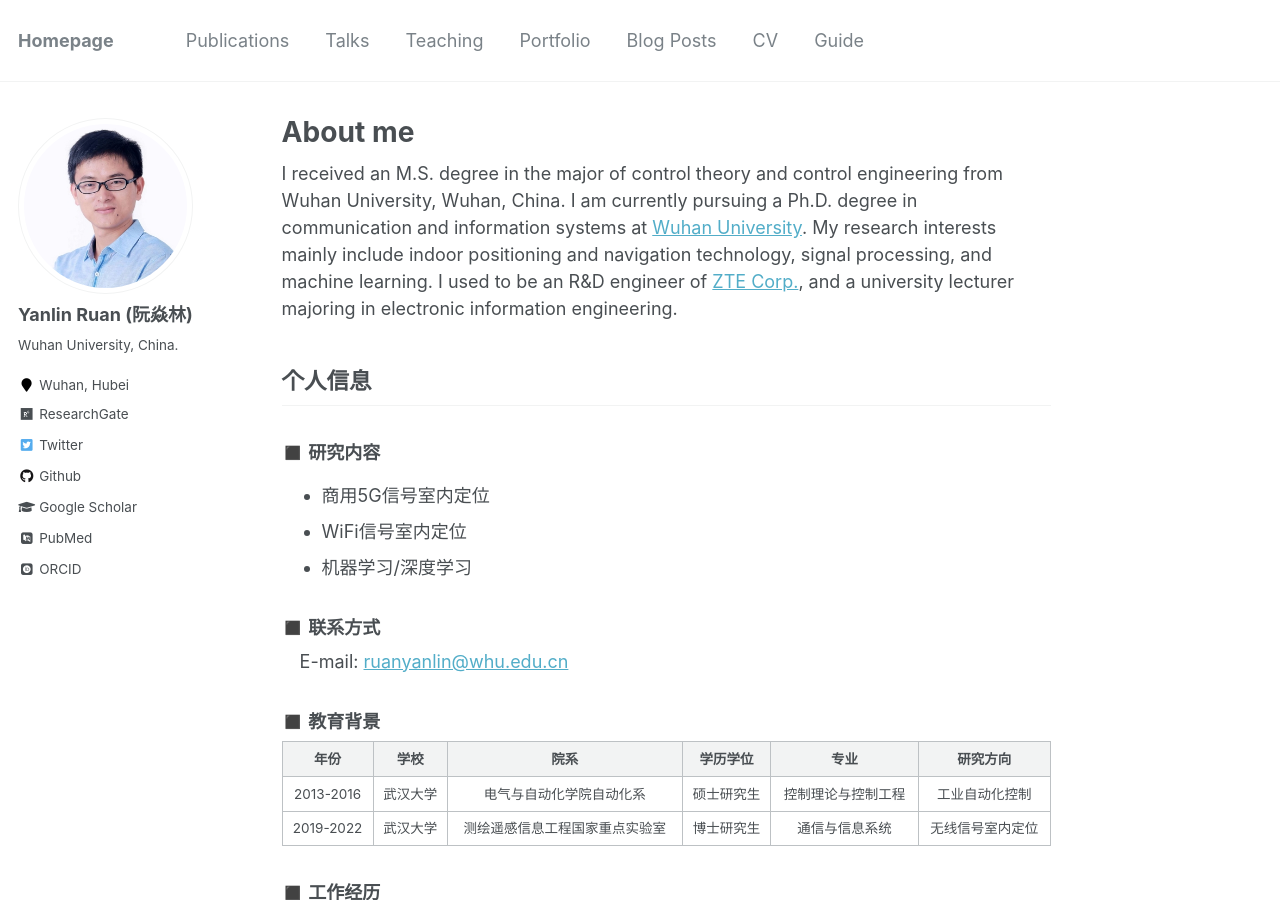
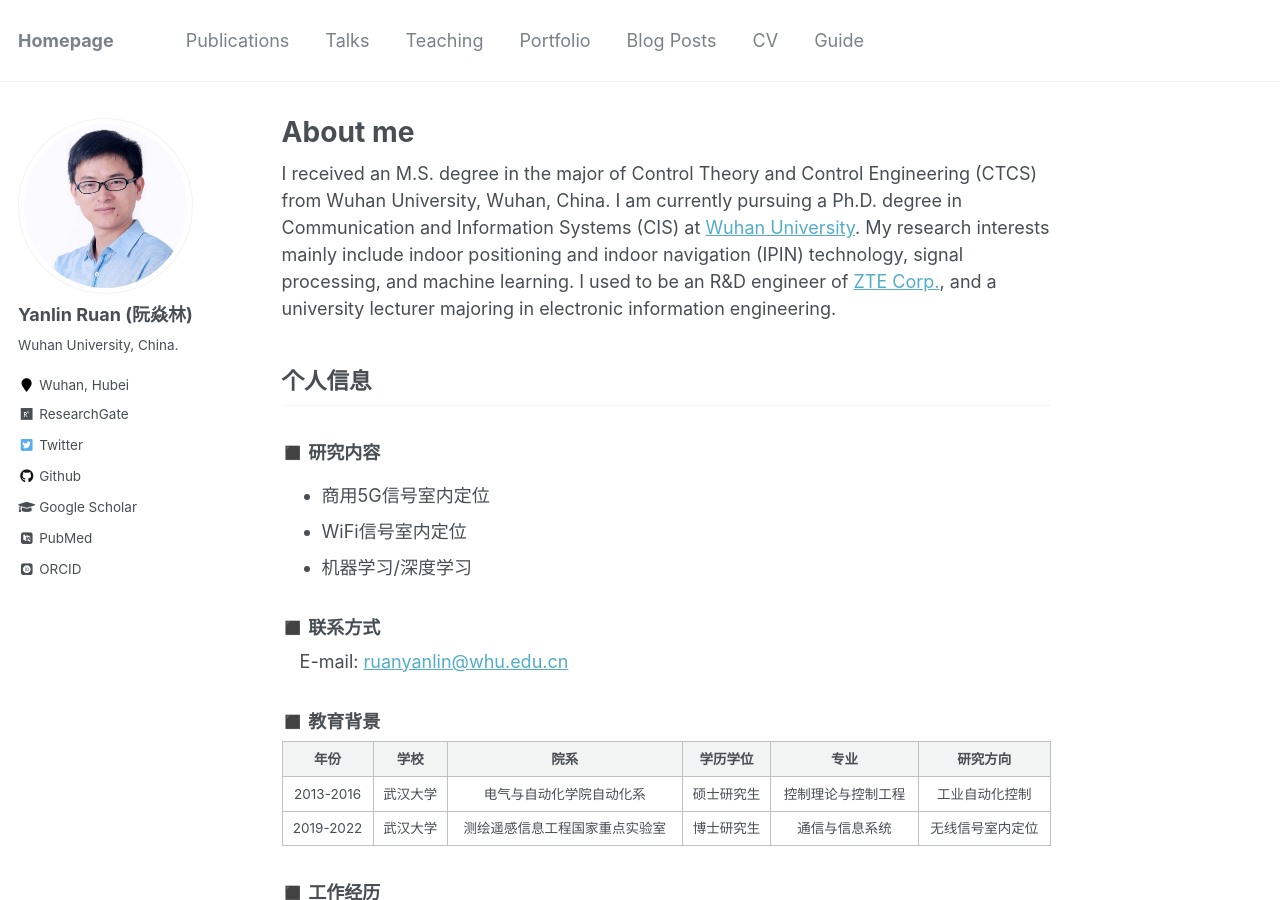
Before and after one commit to whuryl/whuryl.github.io, a Jekyll site: the page built from _pages/about.md, in a window 1280 px wide and 900 px high. Built offline with Jekyll 4.4.1, drawn with Linux system fonts in a browser that asks for light colours; some web fonts are replaced.

Commit message:
Update about.md

```diff
--- a/_pages/about.md
+++ b/_pages/about.md
@@ -8,7 +8,7 @@ redirect_from:
   - /about.html
 ---
 
-I received an M.S. degree in the major of control theory and control engineering from Wuhan University, Wuhan, China. I am currently pursuing a Ph.D. degree in communication and information systems at <a href="https://www.whu.edu.cn/" target="_blank">Wuhan University</a>. My research interests mainly include indoor positioning and navigation technology, signal processing, and machine learning. I used to be an R&D engineer of <a href="https://www.zte.com.cn/china/" target="_blank">ZTE Corp.</a>, and a university lecturer majoring in electronic information engineering.
+I received an M.S. degree in the major of Control Theory and Control Engineering (CTCS) from Wuhan University, Wuhan, China. I am currently pursuing a Ph.D. degree in Communication and Information Systems (CIS) at <a href="https://www.whu.edu.cn/" target="_blank">Wuhan University</a>. My research interests mainly include indoor positioning and indoor navigation (IPIN) technology, signal processing, and machine learning. I used to be an R&D engineer of <a href="https://www.zte.com.cn/china/" target="_blank">ZTE Corp.</a>, and a university lecturer majoring in electronic information engineering.
 
 个人信息
 ------
```
